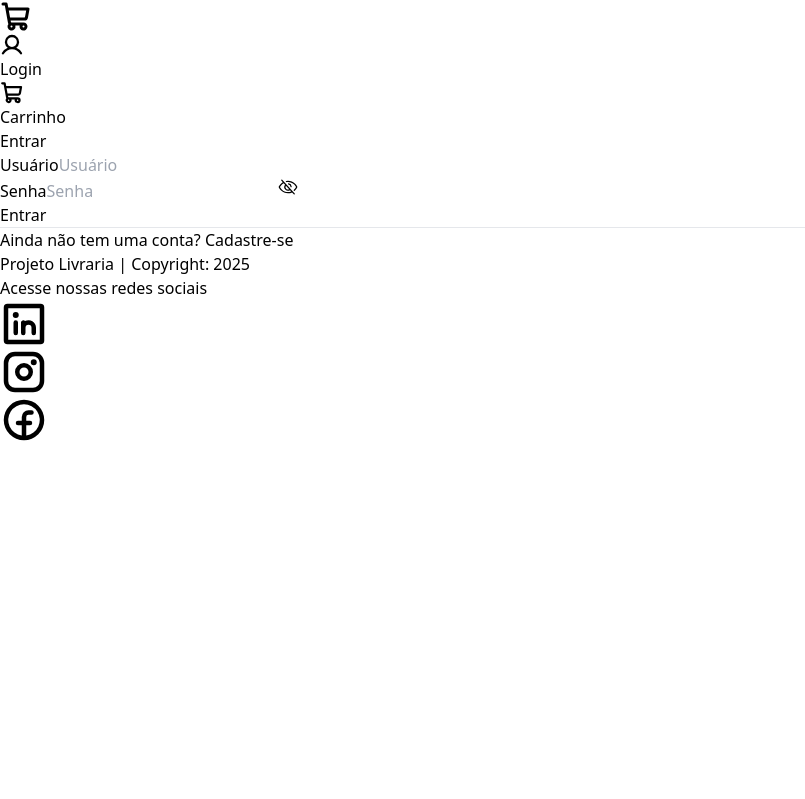
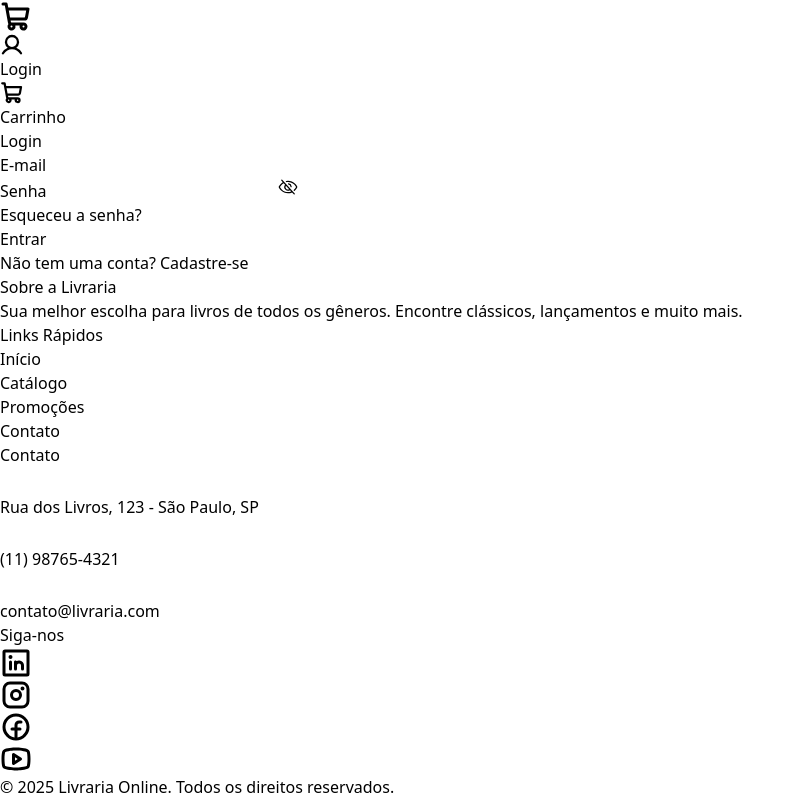
Before and after one commit to rafaelq80/livraria-react, a React (Vite) app: page /login in a window 1280 px wide. Shown: the part 417-1216 px from the top of the page, without its empty margins (0-805 px from the left). Before the commit the page ends 861 px from the top, so only its background shows below. Built offline with nearby package versions, Linux system fonts and the light colour scheme; grey boxes are pictures that could not be loaded.

Commit message:
:recycle: Refatoramento das Páginas de Login e Cadastro

```diff
--- /dev/null
+++ b/src/hooks/login/useLogin.ts
@@ -0,0 +1,62 @@
+// hooks/useLoginForm.ts
+import { useContext, useEffect, useState } from "react"
+import { useNavigate } from "react-router-dom"
+import { useForm } from "react-hook-form"
+import { zodResolver } from "@hookform/resolvers/zod"
+import AuthContext from "../../contexts/AuthContext"
+import { loginSchema, LoginSchemaType } from "../../validations/LoginSchema"
+
+
+export function useLogin() {
+  const navigate = useNavigate()
+  const { usuario, handleLogin, isLoading } = useContext(AuthContext)
+  const [showPassword, setShowPassword] = useState(false)
+
+  // Configuração do React Hook Form com Zod
+  const {
+    register,
+    handleSubmit,
+    formState: { errors }
+  } = useForm<LoginSchemaType>({
+    resolver: zodResolver(loginSchema),
+    defaultValues: {
+      usuario: "",
+      senha: ""
+    }
+  })
+
+  // Verifica se o usuário já está logado e redireciona
+  useEffect(() => {
+    if (usuario.token !== "") {
+      navigate("/")
+    }
+  }, [usuario, navigate])
+
+  // Função para processar o login quando o formulário for submetido
+  const onSubmit = async (data: LoginSchemaType) => {
+    const usuarioLogin = {
+      id: 0,
+      nome: "",
+      usuario: data.usuario,
+      foto: "",
+      senha: data.senha,
+      token: "",
+    }
+
+    await handleLogin(usuarioLogin)
+  }
+
+  // Toggle para mostrar/esconder senha
+  const toggleShowPassword = () => {
+    setShowPassword(!showPassword)
+  }
+
+  return {
+    register,
+    handleSubmit: handleSubmit(onSubmit),
+    errors,
+    isLoading,
+    showPassword,
+    toggleShowPassword
+  }
+}
--- a/src/pages/login/Login.tsx
+++ b/src/pages/login/Login.tsx
@@ -1,95 +1,67 @@
-import { ChangeEvent, useContext, useEffect, useState } from "react";
-import { RotatingLines } from "react-loader-spinner";
-import { Link, useNavigate } from "react-router-dom";
-import UsuarioLogin from "../../models/UsuarioLogin";
-import AuthContext from "../../contexts/AuthContext";
-import { EyeSlash, Eye } from "@phosphor-icons/react";
+// components/Login.tsx
+import { RotatingLines } from "react-loader-spinner"
+import { Link } from "react-router-dom"
+import { EyeSlash, Eye } from "@phosphor-icons/react"
+import { useLogin } from "../../hooks/login/useLogin"
+
 
 function Login() {
-  const navigate = useNavigate();
-  const { usuario, handleLogin, isLoading } = useContext(AuthContext);
-
-  const [usuarioLogin, setUsuarioLogin] = useState<UsuarioLogin>({
-    id: 0,
-    nome: '',
-    usuario: '',
-    foto: '',
-    senha: '',
-    token: '',
-  });
-
-  const [showPassword, setShowPassword] = useState(false);
-
-  // Verifica se o usuário já está logado e redireciona
-  useEffect(() => {
-    if (usuario.token !== "") {
-      navigate("/");
-    }
-  }, [usuario, navigate]);
-
-  // Atualiza o estado do formulário de login
-  function atualizarEstado(e: ChangeEvent<HTMLInputElement>) {
-    setUsuarioLogin({
-      ...usuarioLogin,
-      [e.target.name]: e.target.value,
-    });
-  }
-
-  // Função para realizar o login ao submeter o formulário
-  async function login(e: ChangeEvent<HTMLFormElement>) {
-    e.preventDefault();
-    await handleLogin(usuarioLogin);  // Chama a função de login do contexto
-  }
+  const {
+    register,
+    handleSubmit,
+    errors,
+    isLoading,
+    showPassword,
+    toggleShowPassword
+  } = useLogin()
 
   return (
-    <>
-      <div className="grid grid-cols-1 lg:grid-cols-2 h-screen place-items-center font-bold ">
-        <form
-          className="flex justify-center items-center flex-col w-1/2 gap-4"
-          onSubmit={login}
-        >
-          <h2 className="text-slate-900 text-5xl ">Entrar</h2>
-          <div className="flex flex-col w-full">
-            <label htmlFor="usuario">Usuário</label>
+    <div className="flex items-center justify-center min-h-screen bg-gray-100">
+      <div className="bg-white shadow-lg rounded-lg p-8 w-96">
+        <h2 className="text-2xl font-semibold text-center text-gray-800 mb-6">Login</h2>
+        <form onSubmit={handleSubmit}>
+          <div className="mb-4">
+            <label htmlFor="usuario" className="block text-gray-700 font-medium">
+              E-mail
+            </label>
             <input
-              type="text"
               id="usuario"
-              name="usuario"
-              placeholder="Usuário"
-              autoComplete="usuario"
-              className="border-2 border-slate-700 rounded p-2"
-              value={usuarioLogin.usuario}
-              onChange={atualizarEstado}
+              className="w-full px-4 py-2 border rounded-lg focus:outline-none focus:ring-2 focus:ring-blue-500"
+              {...register("usuario")}
             />
+            {errors.usuario && (
+              <p className="text-red-500 text-sm mt-1">{errors.usuario.message}</p>
+            )}
           </div>
-          <div className="relative flex flex-col w-full">
-            <label htmlFor="senha">Senha</label>
+          <div className="relative mb-4">
+            <label htmlFor="senha" className="block text-gray-700 font-medium">
+              Senha
+            </label>
             <input
-              type={showPassword ? 'text' : 'password'}
+              type={showPassword ? "text" : "password"}
               id="senha"
-              name="senha"
-              placeholder="Senha"
-              autoComplete="senha"
-              className="border-2 border-slate-700 rounded p-2"
-              value={usuarioLogin.senha}
-              onChange={atualizarEstado}
+              className="w-full px-4 py-2 border rounded-lg focus:outline-none focus:ring-2 focus:ring-blue-500"
+              {...register("senha")}
             />
+            {errors.senha && (
+              <p className="text-red-500 text-sm mt-1">{errors.senha.message}</p>
+            )}
             <button
               type="button"
               className="top-9 right-2 absolute text-slate-700"
-              onClick={() => setShowPassword(!showPassword)}
+              onClick={toggleShowPassword}
             >
-              {showPassword ? (
-                <Eye size={20} />
-              ) : (
-                <EyeSlash size={20} />
-              )}
+              {showPassword ? <Eye size={20} /> : <EyeSlash size={20} />}
             </button>
+          </div>
+          <div className="flex justify-between items-center mb-4">
+            <Link to="#" className="text-blue-500 text-sm hover:underline">
+              Esqueceu a senha?
+            </Link>
           </div>
           <button
             type="submit"
-            className="rounded bg-indigo-900 flex justify-center
-                                   hover:bg-indigo-600 text-white w-1/2 py-2"
+            className="w-full bg-indigo-900 text-white py-2 rounded-lg hover:bg-indigo-400 transition flex justify-center"
           >
             {isLoading ? (
               <RotatingLines
@@ -103,25 +75,16 @@ function Login() {
               <span>Entrar</span>
             )}
           </button>
-
-          <hr className="border-slate-800 w-full" />
-
-          <p>
-            Ainda não tem uma conta?{" "}
-            <Link to="/cadastro" className="text-indigo-800 hover:underline">
-              Cadastre-se
-            </Link>
-          </p>
         </form>
-        <div
-          style={{
-            backgroundImage: `url("https://ik.imagekit.io/vzr6ryejm/livraria/fundo_05.jpg?updatedAt=1741417938523")`,
-          }}
-          className="lg:block hidden bg-no-repeat w-full min-h-screen bg-cover bg-center"
-        ></div>
+        <p className="text-center text-gray-600 text-sm mt-4">
+          Não tem uma conta?{" "}
+          <Link to="/cadastro" className="text-blue-500 hover:underline">
+            Cadastre-se
+          </Link>
+        </p>
       </div>
-    </>
-  );
+    </div>
+  )
 }
 
-export default Login;
+export default Login
--- a/src/templates/footer/Footer.tsx
+++ b/src/templates/footer/Footer.tsx
@@ -1,27 +1,96 @@
-import { FacebookLogo, InstagramLogo, LinkedinLogo } from "@phosphor-icons/react"
+import {
+	EnvelopeSimple,
+	FacebookLogo,
+	InstagramLogo,
+	LinkedinLogo,
+	MapPin,
+	Phone,
+	YoutubeLogo,
+} from "@phosphor-icons/react"
 
 function Footer() {
-
 	let data = new Date().getFullYear()
 
 	return (
-		<div className="flex justify-center bg-indigo-900  text-white">
-			<div className="container flex flex-col items-center py-4">
-				<p className="text-xl font-bold">Projeto Livraria | Copyright: {data}</p>
-				<p className="text-lg">Acesse nossas redes sociais</p>
-				<div className="flex gap-2">
-					<a href="https://www.linkedin.com/school/generationbrasil" target="_blank">
-						<LinkedinLogo size={48} weight="bold" />
+		<footer className="bg-indigo-900 text-white py-8">
+			<div className="container mx-auto px-4 grid grid-cols-1 md:grid-cols-3 gap-8 text-center md:text-left">
+				{/* Seção Sobre */}
+				<div>
+					<h2 className="text-xl font-semibold mb-4">Sobre a Livraria</h2>
+					<p className="text-gray-300">
+						Sua melhor escolha para livros de todos os gêneros. Encontre clássicos,
+						lançamentos e muito mais.
+					</p>
+				</div>
+
+				{/* Seção Links Rápidos */}
+				<div>
+					<h2 className="text-xl font-semibold mb-4">Links Rápidos</h2>
+					<ul className="space-y-2">
+						<li>
+							<a href="#" className="text-gray-300 hover:text-white">
+								Início
+							</a>
+						</li>
+						<li>
+							<a href="#" className="text-gray-300 hover:text-white">
+								Catálogo
+							</a>
+						</li>
+						<li>
+							<a href="#" className="text-gray-300 hover:text-white">
+								Promoções
+							</a>
+						</li>
+						<li>
+							<a href="#" className="text-gray-300 hover:text-white">
+								Contato
+							</a>
+						</li>
+					</ul>
+				</div>
+
+				{/* Seção Contato */}
+				<div>
+					<h2 className="text-xl font-semibold mb-4">Contato</h2>
+					<div className="text-gray-300 flex gap-2 py-2">
+						<MapPin size={28} weight="bold" color="#ffffff" /> Rua dos Livros, 123 - São
+						Paulo, SP
+					</div>
+					<div className="text-gray-300 flex gap-2 py-2">
+						<Phone size={28} weight="bold" color="#ffffff" /> (11) 98765-4321
+					</div>
+					<div className="text-gray-300 flex gap-2 py-2">
+						<EnvelopeSimple size={28} weight="bold" color="#ffffff" />{" "}
+						contato@livraria.com
+					</div>
+				</div>
+			</div>
+
+			{/* Seção Redes Sociais */}
+			<div className="mt-8 text-center">
+				<h2 className="text-xl font-semibold mb-4">Siga-nos</h2>
+				<div className="flex justify-center space-x-4">
+					<a href="#" target="_blank">
+						<LinkedinLogo size={32} weight="bold" />
 					</a>
-					<a href="https://www.instagram.com/generationbrasil" target="_blank">
-						<InstagramLogo size={48} weight="bold" />
+					<a href="#" target="_blank">
+						<InstagramLogo size={32} weight="bold" />
 					</a>
-					<a href="https://www.facebook.com/generationbrasil" target="_blank">
-						<FacebookLogo size={48} weight="bold" />
+					<a href="#" target="_blank">
+						<FacebookLogo size={32} weight="bold" />
+					</a>
+					<a href="#" target="_blank">
+						<YoutubeLogo size={32} weight="bold" />
 					</a>
 				</div>
 			</div>
-		</div>
+
+			{/* Direitos Autorais */}
+			<div className="border-t border-gray-300 mt-8 pt-4 text-center text-gray-300 text-sm">
+				&copy; {data} Livraria Online. Todos os direitos reservados.
+			</div>
+		</footer>
 	)
 }
 
--- /dev/null
+++ b/src/validations/LoginSchema.ts
@@ -0,0 +1,11 @@
+import { z } from "zod"
+
+export const loginSchema = z.object({
+  usuario: z.string()
+    .email("Digite um e-mail válido")
+    .min(1, "O e-mail é obrigatório"),
+  senha: z.string()
+    .min(8, "A senha deve ter pelo menos 8 caracteres")
+})
+
+export type LoginSchemaType = z.infer<typeof loginSchema>
--- a/src/validations/UsuarioSchema.ts
+++ b/src/validations/UsuarioSchema.ts
@@ -1,14 +1,19 @@
-import { z } from 'zod'
+import { z } from "zod"
 
-export const usuarioSchema = z.object({
-  nome: z.string().nonempty("Nome é obrigatório"),
-  usuario: z.string().email("Formato de e-mail inválido").nonempty("Usuário é obrigatório"),
-  foto: z.string().url("URL inválida").nonempty("Foto é obrigatória"),
-  senha: z.string().min(8, "A senha deve ter no mínimo 8 caracteres").nonempty("Senha é obrigatória"),
-  confirmarSenha: z.string().nonempty("Confirmação de senha é obrigatória")
-}).refine((data) => data.senha === data.confirmarSenha, {
-  message: "As senhas não correspondem",
-  path: ["confirmarSenha"]
-})
+export const usuarioSchema = z
+	.object({
+		nome: z.string().nonempty("Nome é obrigatório"),
+		usuario: z.string().email("Formato de e-mail inválido").nonempty("Usuário é obrigatório"),
+		foto: z.string().url("URL inválida").nonempty("Foto é obrigatória"),
+		senha: z
+			.string()
+			.min(8, "A senha deve ter no mínimo 8 caracteres")
+			.nonempty("Senha é obrigatória"),
+		confirmarSenha: z.string().nonempty("Confirmação de senha é obrigatória"),
+	})
+	.refine((data) => data.senha === data.confirmarSenha, {
+		message: "As senhas não correspondem",
+		path: ["confirmarSenha"],
+	})
 
 export type UsuarioSchemaType = z.infer<typeof usuarioSchema>
```
Also changed, not shown: src/App.tsx (+8 -8 lines), src/pages/usuarios/cadastrarusuario/CadastrarUsuario.tsx (+44 -42 lines).
